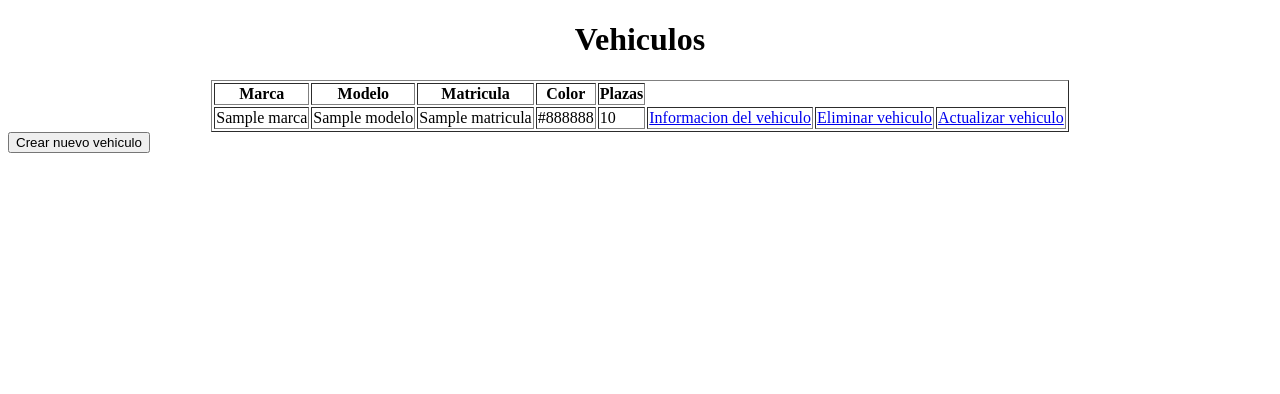
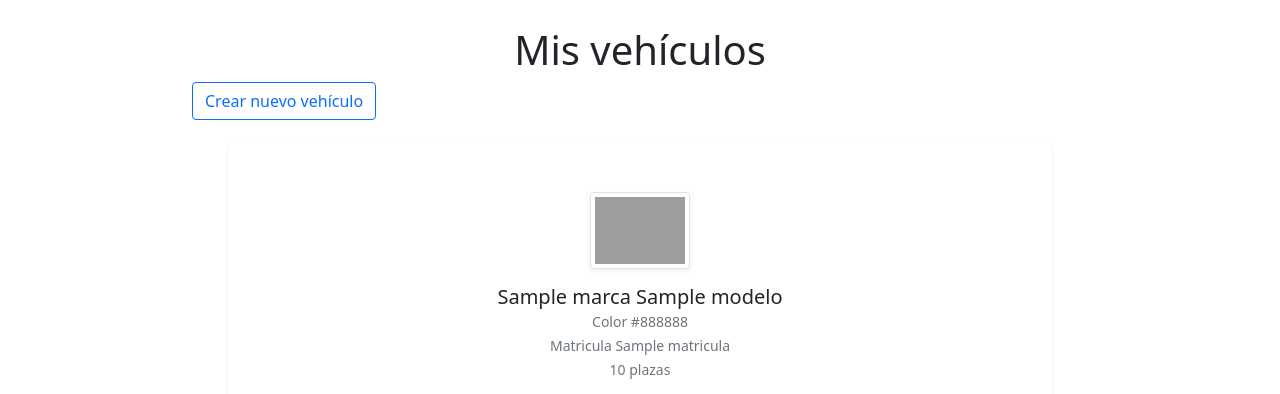
Before and after one commit to xmariia55x/GodTour, a Flask app: page /app/vehiculos in a window 1280 px wide. Shown: the top 394 px of the page. Before the commit the page ends 153 px from the top, so only its background shows below. Run offline with Flask 2, Linux system fonts and the light colour scheme; a database or web service that is not in the repository returns one stand-in record (values such as "Sample title"); parts of the project's set-up code (start-up, migrations or seed data) failed here and were passed over; some libraries are stand-ins or nearby versions; grey boxes are pictures that could not be loaded.

Commit message:
Descomentado client.py y haciendo la info vehiculo y vehiculos html

```diff
--- a/APP/app.py
+++ b/APP/app.py
@@ -4,7 +4,7 @@ import sys
 from datetime import datetime, timedelta
 # import datos.datos_abiertos as datos_abiertos
 from bp.client import bpclient
-#from bp.server import bpserver
+from bp.server import bpserver
 from mongoDB import disconnect_database
 
 '''ultima_actualizacion_gasolineras = 0
@@ -21,7 +21,7 @@ class FlaskApp(Flask):
 app = Flask(__name__)
 # app.secret_key = 'clave de cifrado lo más robusta posible'
 app.register_blueprint(bpclient)
-#app.register_blueprint(bpserver)
+app.register_blueprint(bpserver)
 
 app.run()
 
--- a/APP/bp/client.py
+++ b/APP/bp/client.py
@@ -33,7 +33,7 @@ def favicon():
 
 # -----------------------------------------------------USUARIO-------------------------------------------------------------
 # Obtengo la colección de usuarios
-'''usuario_db = db['Usuario']
+usuario_db = db['Usuario']
 
 #Devuelve una lista con los usuarios
 @bpclient.route('/usuario', methods=['GET'])
@@ -197,10 +197,9 @@ def create_trayecto():
                                       fecha, hora, duracion, periodicidad, precio, fotos_opcionales, plazas_totales, vehiculo, pasajeros)
 
     return redirect("/")
-'''
-'''
+
 #Crea un nuevo trayecto
-@app.route('/trayecto/create', methods=["POST"])
+@bpclient.route('/trayecto/create', methods=["POST"])
 def create_trayecto():
 
     PRUEBA
@@ -263,8 +262,7 @@ def create_trayecto():
         return response
     else:
         return not_found("No se ha podido crear el trayecto")
-'''
-'''
+
 #Elimina un trayecto cuyo id coincide con el que se pasa por parametro
 @bpclient.route('/trayecto/delete/<id>', methods=['GET'])
 def delete_trayecto(id):
@@ -310,10 +308,9 @@ def update_trayecto(id):
 
     return redirect("/")
 
-'''
-'''
+
 #Actualiza la informacion del trayecto cuyo id coincide con el que se pasa por parametro
-@app.route('/trayecto/update/<id>', methods=['PUT'])
+@bpclient.route('/trayecto/update/<id>', methods=['PUT'])
 def update_trayecto(id):
     destino = request.json['destino']
     duracion= int(request.json['duracion'])
@@ -358,8 +355,7 @@ def update_trayecto(id):
         return response
     else:
         return not_found("No se ha podido actualizar el trayecto con id: " + id)
-'''
-'''
+
 #Devuelve los trayectos cuyo destino coincide con el que se pasa por parámetro
 @bpclient.route('/trayecto/by_destino', methods=['POST'])
 def get_trayecto_destino():
@@ -448,7 +444,7 @@ def get_usuario_trayecto(id):
         return not_found("El trayecto con id: " + id + " no tiene usuarios")
     else:
         return Response(response, mimetype='application/json')
-'''
+
 # ---------------------------------------------FIN TRAYECTO-----------------------------------------------------------
 
 # --------------------------------------------- VEHICULO -----------------------------------------------------------
--- a/APP/static/css/vehiculoStyles.css
+++ b/APP/static/css/vehiculoStyles.css
@@ -19,3 +19,23 @@
     transition: all 0.3s;
     font-size: 0.9rem;
 }
+
+.row {
+    display: flex;
+    margin-left:-5px;
+    margin-right:-5px;
+}
+.container {
+    height: 100%;
+    display: flex;
+    justify-content: center;
+    align-items: center;
+}
+
+.cards{
+    display: flex;
+    flex-direction: row;
+    flex-wrap: wrap;
+    align-items: center;
+    justify-content: center;
+}
--- a/APP/templates/vehiculo/vehiculos.html
+++ b/APP/templates/vehiculo/vehiculos.html
@@ -4,15 +4,20 @@
 <head>
     <meta charset="utf-8">
     <meta http-equiv="X-UA-Compatible" content="IE=edge">
-    <title>Lista de vehiculos</title>
+    <title>Lista de veh&iacute;culos</title>
     <meta name="description" content="">
     <meta name="viewport" content="width=device-width, initial-scale=1">
+    <link href="https://cdn.jsdelivr.net/npm/bootstrap@5.0.0-beta3/dist/css/bootstrap.min.css" rel="stylesheet"
+        crossorigin="anonymous">
     <link rel="stylesheet" href="">
+    <link rel="stylesheet" href="{{ url_for('static', filename='css/vehiculoStyles.css') }}">
 </head>
+
 <body>
-    <h1 style="text-align: center">Vehiculos</h1>
+    <div style="padding: 2% 15%">
+        <h1 style="text-align: center">Mis veh&iacute;culos</h1>
         {%if vehiculos |count >0%}
-        <table class="table" border="1" style="margin: auto;">
+        <!--<table class="table" border="1" style="margin: auto;">
             <thead>
             <th>Marca</th>
             <th>Modelo</th>
@@ -21,26 +26,55 @@
             <th>Plazas</th>
             </thead>
 
-            <tbody>
-            {% for i in vehiculos %}
-            <tr>
-                <td>{{ i.marca}}</td>
-                <td>{{ i.modelo }}</td>
-                <td>{{ i.matricula}}</td>
-                <td>{{ i.color}}</td>
-                <td>{{ i.plazas}}</td>
-                <td><a href="{{ url_for('bpclient.get_vehiculo', id = i._id) }}"> Informacion del vehiculo </a></td>
-                <td><a href="{{ url_for('bpclient.delete_vehiculo', id = i._id) }}"> Eliminar vehiculo </a></td>
-                <td><a href="{{ url_for('bpclient.update_vehiculo', id = i._id) }}"> Actualizar vehiculo </a></td>
-            </tr>
+            <tbody> -->
+        <form action="{{url_for('bpclient.create_vehiculo')}}" method="GET">
+            <input class="btn btn-outline-primary" type="submit" value="Crear nuevo veh&iacute;culo">
+        </form>
+        <br>
+        <div class="cards">
+            {% for vehiculo in vehiculos %}
+
+            <div class="d-flex justify-content-center">
+                <div class="row text-center container">
+                    <div class="mx-auto">
+                        <div class="bg-white rounded shadow-sm py-5 px-4">
+                            <img src="https://img.icons8.com/bubbles/100/000000/car.png" alt="" width="100"
+                                class="img-fluid mb-3 img-thumbnail shadow-sm">
+                            <h5 class="mb-0">{{ vehiculo.marca }} {{ vehiculo.modelo }}</h5>
+                            <span class="small text-muted">Color {{ vehiculo.color}}</span><br>
+                            <span class="small text-muted">Matricula {{ vehiculo.matricula}}</span><br>
+                            <span class="small text-muted">{{ vehiculo.plazas}} plazas</span><br>
+
+                            <ul class="social mb-0 list-inline mt-3">
+                                <li class="list-inline-item"><img
+                                        src="https://img.icons8.com/bubbles/75/000000/information.png"
+                                        onclick="window.location.href='{{ url_for( 'bpclient.get_vehiculo', id = vehiculo._id ) }}';" />
+                                </li>
+                                <li class="list-inline-item"><img
+                                        src="https://img.icons8.com/bubbles/75/000000/edit.png"
+                                        onclick="window.location.href='{{ url_for( 'bpclient.update_vehiculo', id = vehiculo._id ) }}';" />
+                                </li>
+                                <li class="list-inline-item"><img
+                                        src="https://img.icons8.com/bubbles/75/000000/delete-sign.png"
+                                        onclick="window.location.href='{{ url_for( 'bpclient.delete_vehiculo', id = vehiculo._id ) }}';" />
+                                </li>
+                            </ul>
+                        </div>
+                    </div>
+                </div>
+            </div>
             {% endfor %}
-            </tbody>
+        </div>
+        <!--    </tbody>
         </table>
-    {%else%}
-        <h2>No hay vehiculos todavia</h2>
-    {% endif %}
-    <form action="{{url_for('bpclient.create_vehiculo')}}" method="GET">
-        <input type="submit" value="Crear nuevo vehiculo">
-    </form>
+    -->
+
+        {%else%}
+        <div class="alert alert-danger" role="alert">
+            A&uacute;n no tienes veh&iacute;culos
+        </div>
+        {% endif %}
+    </div>
 </body>
+
 </html>
```
Also changed, not shown: APP/templates/vehiculo/infoVehiculo.html (+37 -37 lines).
